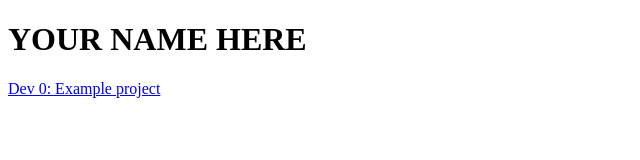
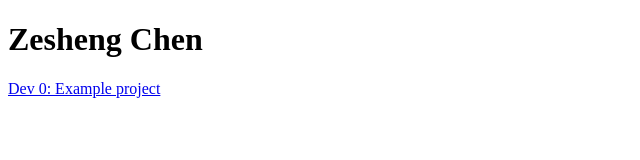
Before and after one commit to wingmancover/Dev0_Example, a plain HTML site: page index.html in a window 1280 px wide. Shown: the whole page, without its empty margins (0-640 px from the left). Drawn offline with Linux system fonts and the light colour scheme.

Commit message:
Website name changed as expected

```diff
--- a/index.html
+++ b/index.html
@@ -1,14 +1,14 @@
 <!DOCTYPE html>
 <html>
 	<head>
-		<title>YOUR NAME HERE - IMGD 2900</title>
+		<title>Zesheng Chen - IMGD 2900</title>
 		<meta name = "type" content = "website"/>
 	</head>
 
 	<body>
 
 		<h1>
-			YOUR NAME HERE
+			Zesheng Chen
 		</h1>
 
 		<p>
```
